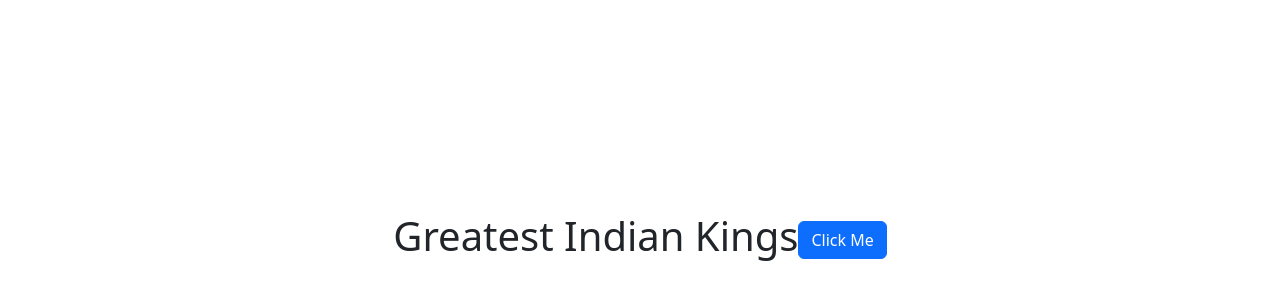
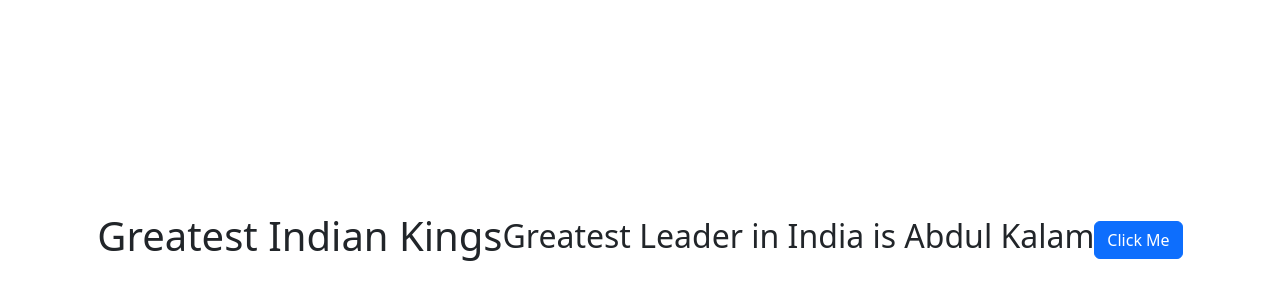
Before and after one commit to ksri2022/SideNav111, a plain HTML site: page index.html in a window 1280 px wide. Shown: the part 160-460 px from the top of the page. Drawn offline with nearby package versions, Linux system fonts and the light colour scheme.

Commit message:
3rd commit

```diff
--- a/index.html
+++ b/index.html
@@ -13,6 +13,7 @@
 <div class="container">
 
     <h1>Greatest Indian Kings</h1>
+    <h2>Greatest Leader in India is Abdul Kalam</h2>
     <button onclick = "changecolors()"  type="button" class="btn btn-primary">Click Me</button>
 
 
```
